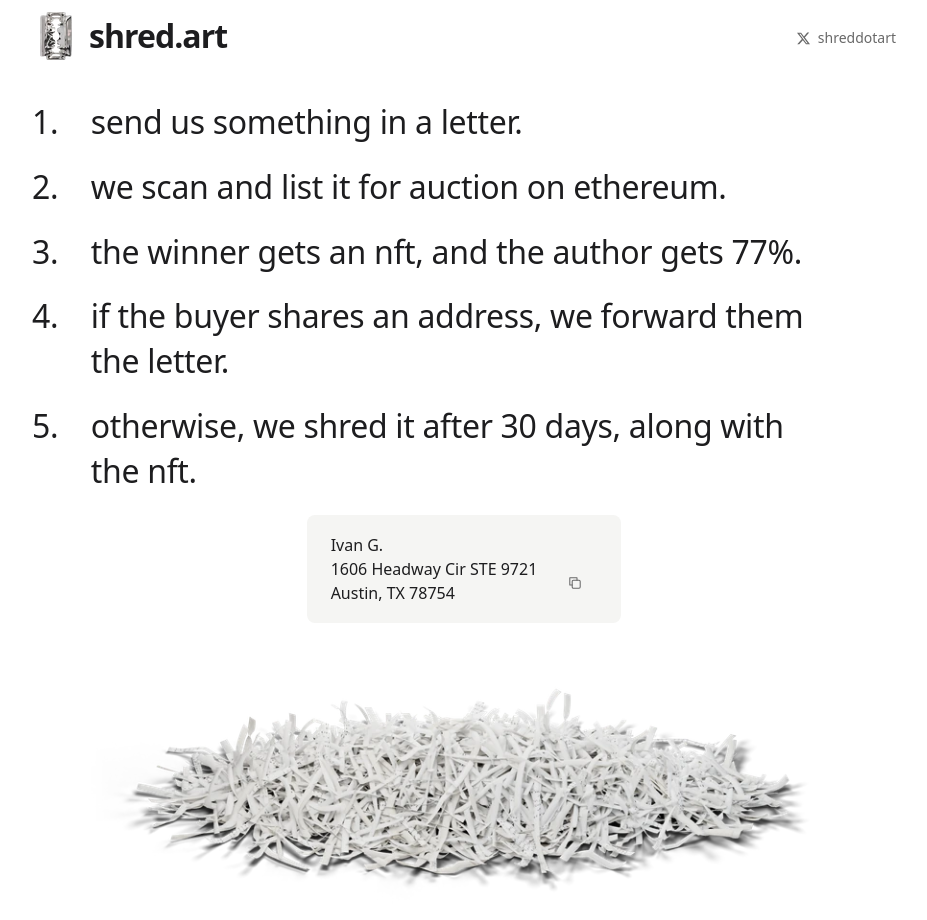
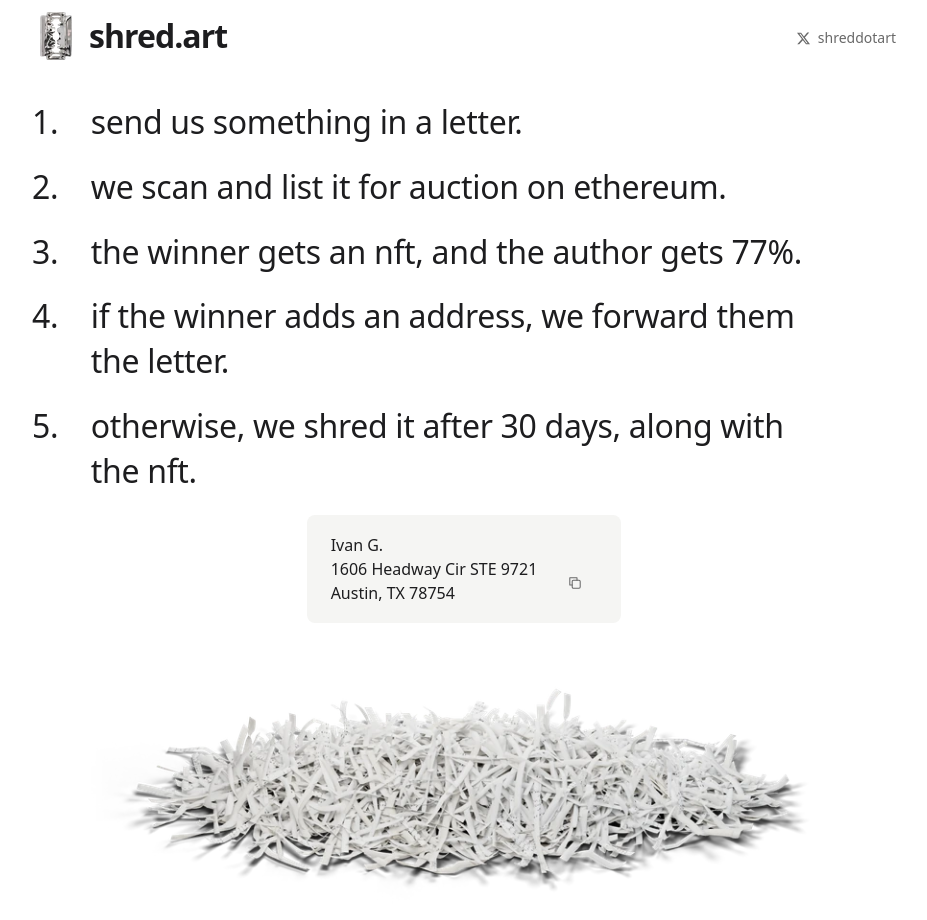
Before and after one commit to grachyov/shred-art, a React (Vite) app: page / in a window 1280 px wide. Shown: the whole page, without its empty margins (176-1103 px from the left). Built offline with nearby package versions, Linux system fonts and the light colour scheme.

Commit message:
Clarify winner address instructions

```diff
--- a/src/App.tsx
+++ b/src/App.tsx
@@ -4,7 +4,7 @@ const steps = [
   "send us something in a letter.",
   "we scan and list it for auction on ethereum.",
   "the winner gets an nft, and the author gets 77%.",
-  "if the buyer shares an address, we forward them the letter.",
+  "if the winner adds an address, we forward them the letter.",
   "otherwise, we shred it after 30 days, along with the nft.",
 ];
 
```
